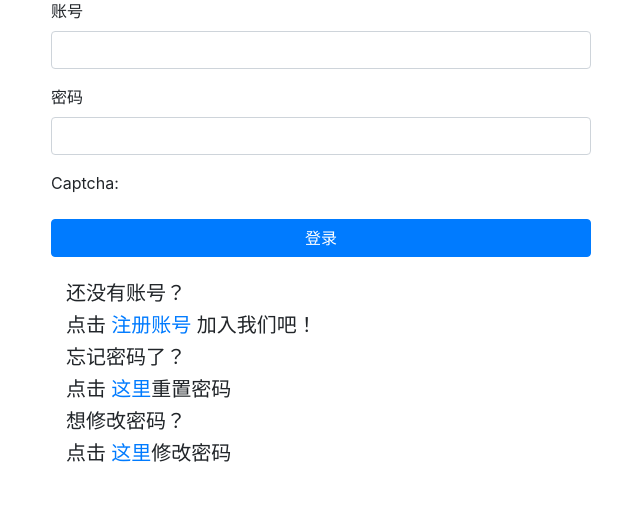
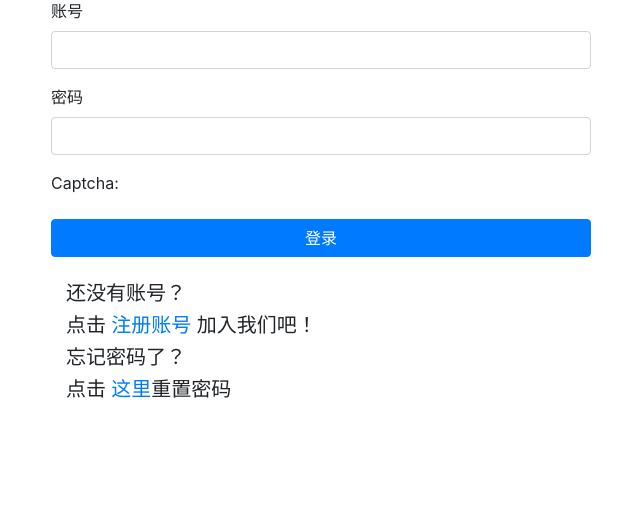
Before and after one commit to xiaji2021/NIS3368, a Django app: page /userprofile/login/ in a window 1280 px wide. Shown: the part 111-622 px from the top of the page, without its empty margins (319-959 px from the left). Run offline with Django 3.2, Linux system fonts and the light colour scheme; some libraries are stand-ins or nearby versions.

Commit message:
优化修改密码入口

```diff
--- a/my_cloud/templates/sidebar.html
+++ b/my_cloud/templates/sidebar.html
@@ -119,7 +119,7 @@
     <div class="dropdown">
       <a href="#" class="d-flex align-items-center link-dark text-decoration-none dropdown-toggle" id="dropdownUser2" data-bs-toggle="dropdown" aria-expanded="false">
         <img src="https://github.com/mdo.png" alt="" width="32" height="32" class="rounded-circle me-2">
-        <strong>devil</strong>
+        <strong>{{ user.username }}</strong>
       </a>
       <ul class="dropdown-menu text-small shadow" aria-labelledby="dropdownUser2">
         <li><a class="dropdown-item" href="#">New project...</a></li>
@@ -127,6 +127,7 @@
         <li><a class="dropdown-item" href="#">Profile</a></li>
         <li><hr class="dropdown-divider"></li>
         <li><a class="dropdown-item" href="{% url 'userprofile:login' %}">Sign out</a></li>
+        <li><a class="dropdown-item" href="{% url 'userprofile:change_password' %}">Change_password</a></li>
       </ul>
     </div>
   </div>
--- a/my_cloud/templates/userprofile/login.html
+++ b/my_cloud/templates/userprofile/login.html
@@ -41,8 +41,6 @@
                         <h5>点击 <a href='{% url "userprofile:register" %}'>注册账号</a> 加入我们吧！</h5>
                         <h5>忘记密码了？</h5>
                         <h5>点击 <a href='{% url "password_reset_recover" %}'>这里</a>重置密码</h5>
-                        <h5>想修改密码？</h5>
-                        <h5>点击 <a href='{% url "userprofile:change_password" %}'>这里</a>修改密码</h5>
                     </div>
                     </div>
                 </form>
```
